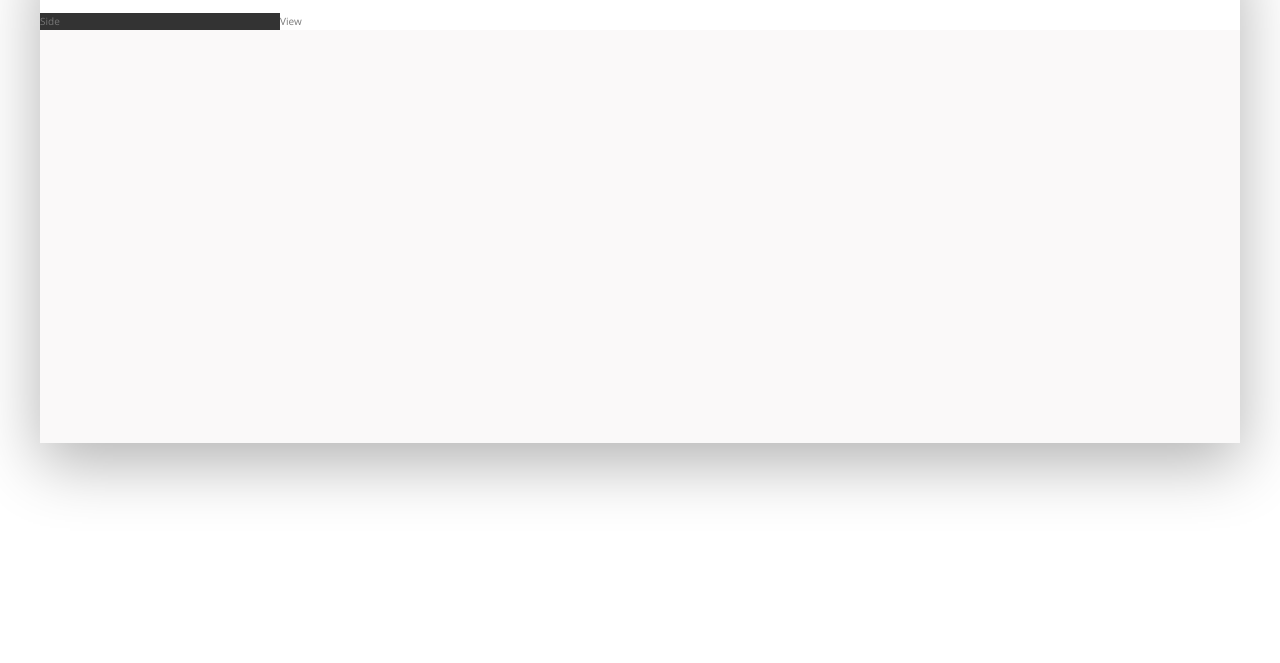
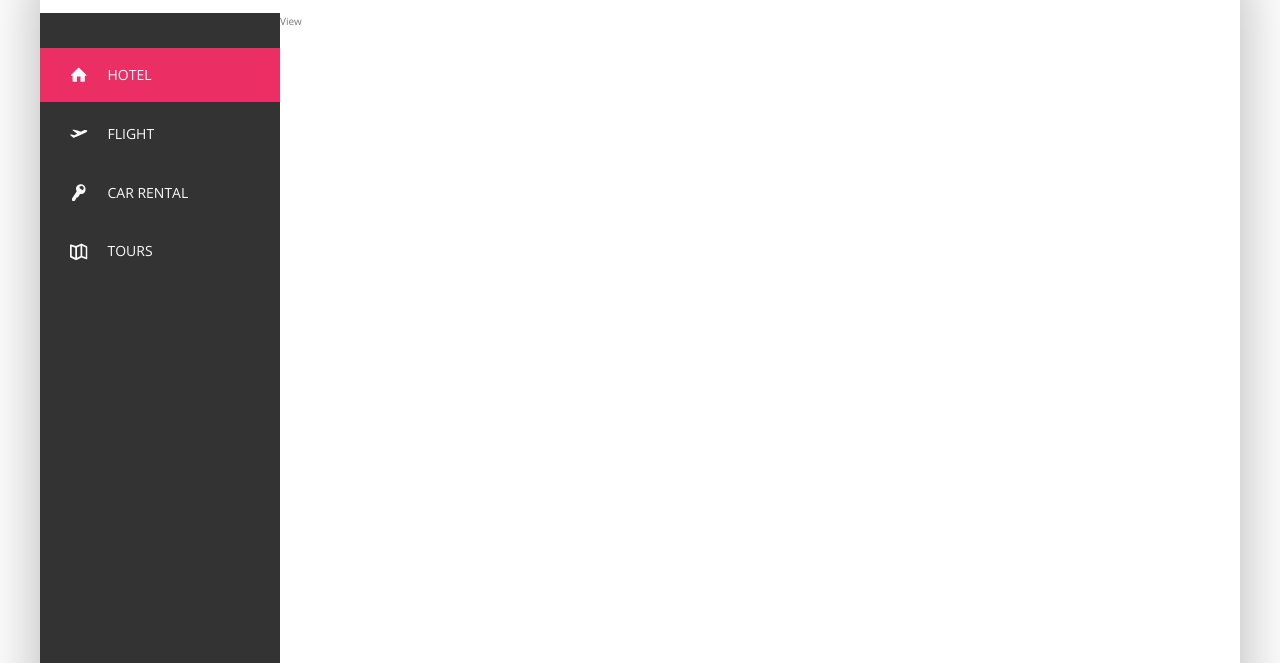
Before and after one commit to haidousm/flexbox-demo, a website: page index.html in a window 1280 px wide. Shown: the part 137-800 px from the top of the page. Drawn offline with nearby package versions, Linux system fonts and the light colour scheme.

Commit message:
build the navigation bar

```diff
--- a/index.html
+++ b/index.html
@@ -19,7 +19,8 @@
             <img class="logo" src="img/logo.png" alt="logo">
             <form action="#" class="search">
                 <input type="text" name="search" class="search__input" placeholder="Search Hotels">
-                <button type="submit" class="search__button"><svg class="search__icon">
+                <button type="submit" class="search__button">
+                    <svg class="search__icon">
                         <use xlink:href="img/sprite.svg#icon-magnifying-glass"></use>
                     </svg></button>
             </form>
@@ -42,8 +43,8 @@
                 </div>
 
                 <div class="user-nav__user">
-                        <img src="img/user-1.jpg" alt="" class="user-nav__user-image">
-                        <span class="user-nav__username">Moses</span>
+                    <img src="img/user-1.jpg" alt="" class="user-nav__user-image">
+                    <span class="user-nav__username">Moses</span>
                 </div>
 
             </nav>
@@ -51,7 +52,40 @@
         <div class="content">
 
             <nav class="sidebar">
-                Side
+                <ul class="side-nav">
+                    <li class="side-nav__item side-nav__item--active">
+                        <a href="#" class="side-nav__link">
+                            <svg class="side-nav__icon">
+                                <use xlink:href="img/sprite.svg#icon-home"></use>
+                            </svg>
+                            <span>Hotel</span>
+                        </a>
+                    </li>
+                    <li class="side-nav__item">
+                        <a href="#" class="side-nav__link">
+                            <svg class="side-nav__icon">
+                                <use xlink:href="img/sprite.svg#icon-aircraft-take-off"></use>
+                            </svg>
+                            <span>Flight</span>
+                        </a>
+                    </li>
+                    <li class="side-nav__item">
+                        <a href="#" class="side-nav__link">
+                            <svg class="side-nav__icon">
+                                <use xlink:href="img/sprite.svg#icon-key"></use>
+                            </svg>
+                            <span>Car Rental</span>
+                        </a>
+                    </li>
+                    <li class="side-nav__item">
+                        <a href="#" class="side-nav__link">
+                            <svg class="side-nav__icon">
+                                <use xlink:href="img/sprite.svg#icon-map"></use>
+                            </svg>
+                            <span>Tours</span>
+                        </a>
+                    </li>
+                </ul>
             </nav>
 
             <main class="hotel-view">
--- a/sass/components/_components.scss
+++ b/sass/components/_components.scss
@@ -115,3 +115,79 @@
     }
 
 }
+
+
+.side-nav{
+
+    font-size: 1.4rem;
+    list-style: none;
+    margin-top: 3.5rem;
+
+    &__item{
+
+        position: relative;
+
+        &:not(:last-child){
+
+            margin-bottom: .5rem;
+
+        }
+
+    }
+
+    &__item::before{
+
+        content: "";
+        position: absolute;
+        top: 0;
+        left: 0;
+        height: 100%;
+        width: 3px;
+        background-color: var(--color-primary);
+
+        transform: scaleY(0);
+
+        transition: transform .2s, width .4s cubic-bezier(1, 0, 0, 1) .2s background-color .1s;
+
+
+    }
+
+    &__item:hover::before, &__item--active::before{
+
+        transform: scaleY(1);
+        width: 100%;
+
+    }
+
+    &__item:active::before{
+
+        background-color: var(--color-primary-light);
+
+    }
+
+
+    &__link:link, &__link:visited{
+
+        color: var(--color-gray-light-1);
+        text-decoration: none;
+        text-transform: uppercase;
+        display: inline-block;
+        padding: 1.5rem 3rem;
+
+        display: flex;
+        align-items: center;
+
+        position: relative;
+        z-index: 1;
+
+    }
+
+    &__icon{
+
+        width: 1.75rem;
+        height: 1.75rem;
+        margin-right: 2rem;
+        fill: currentColor;
+
+    }
+}
--- a/sass/layout/_layout.scss
+++ b/sass/layout/_layout.scss
@@ -46,4 +46,6 @@
 
     flex: 1;
 
+    height: 80rem;
+
 }
```
Also changed, not shown: css/main.css.
